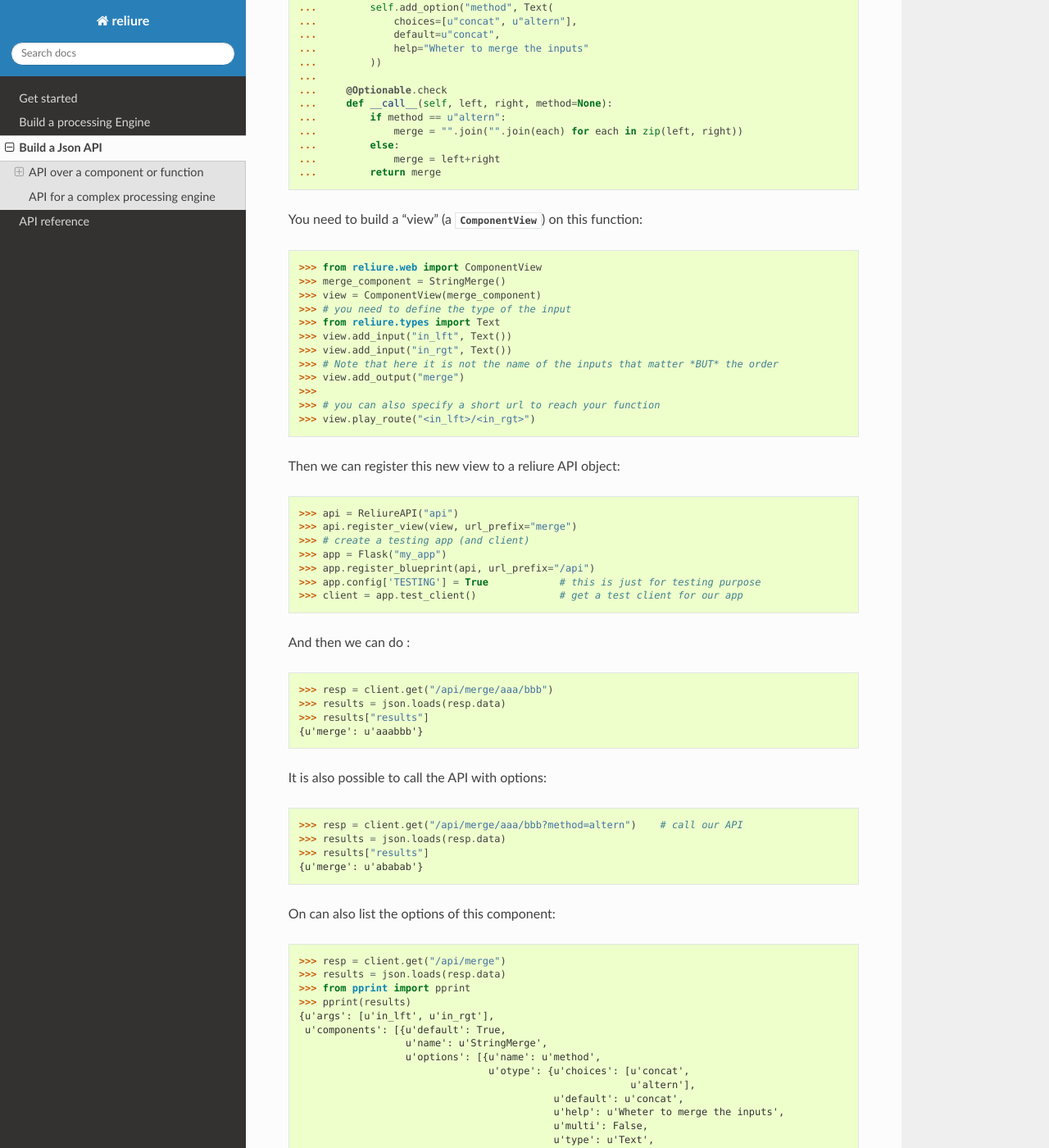
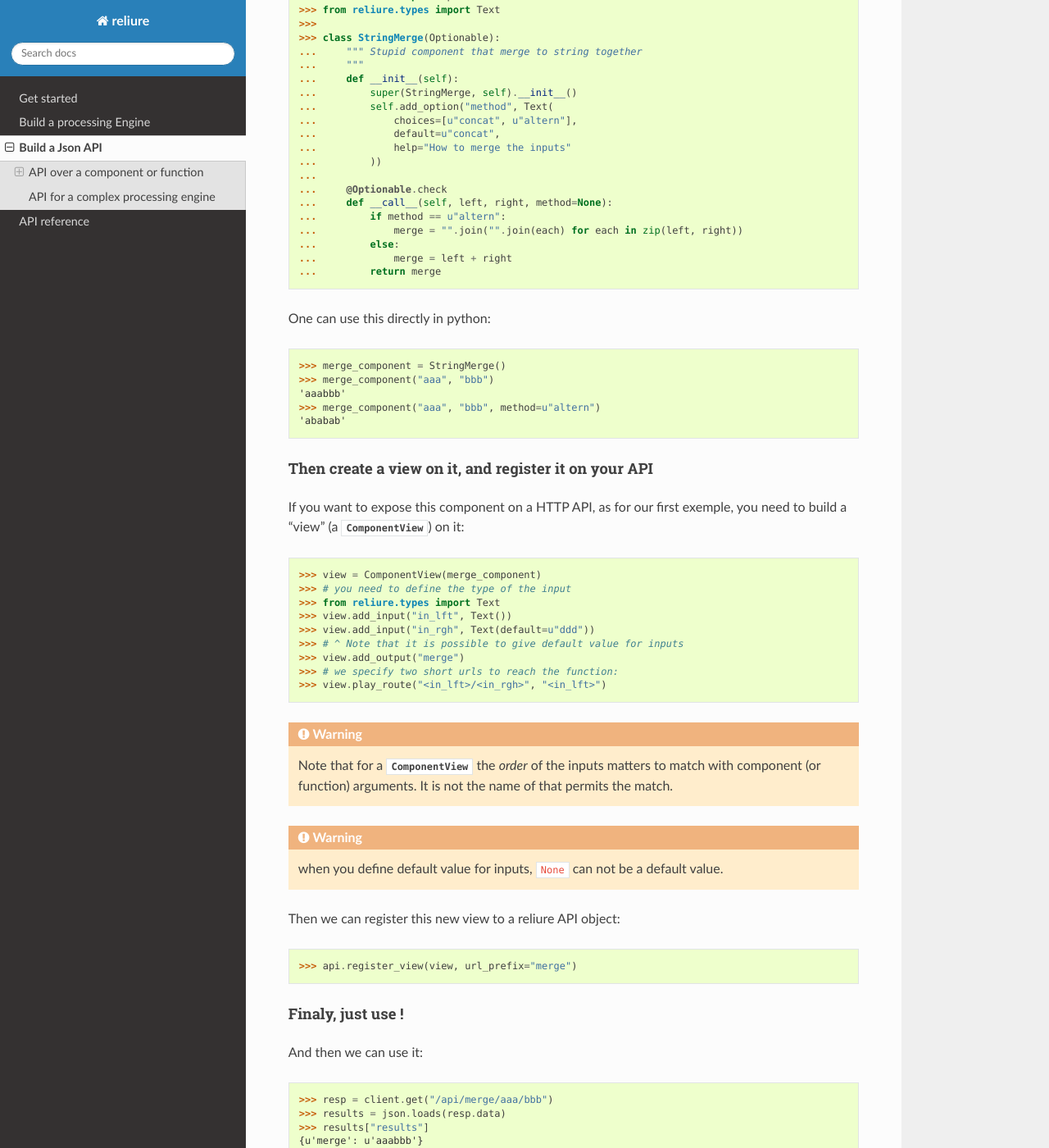
Before and after one commit to kodexlab/reliure, a Sphinx documentation site: the page built from docs/web.rst, in a window 1280 px wide and 1400 px high, scrolled down 2246 px. Shown: the whole window at 82% size. Built offline with Sphinx 7.4.7 and the Read the Docs theme 2.0.0, drawn with Linux system fonts in a browser that asks for light colours; formulas are drawn with MathJax 3; pages that are not in the unit, such as notebooks, are missing from menus; some of the changed text lies outside the part shown.

Commit message:
better doc

```diff
--- a/docs/web.rst
+++ b/docs/web.rst
@@ -15,28 +22,19 @@
 Let's see how it works on some simple examples !
 
 
-.. add some hidden import code
-
-.. doctest::
-    :hide:
-
-    >>> from pprint import pprint
-    >>> import json
-
-
 API over a component or function
-############################
+#################################
 
 Expose a simple function
-=====================
+==========================
 
 Let's imagine that we have the following hyper-complex data procesing method:
 
 >>> def count_a_and_b(chaine):
 ...     return chaine.count("a") + chaine.count("b")
 
-and we want it to be accessible on an HTTP/json supercool-powered API...
-in ohter word we just want that a GET on ``http://myapi.me.com/api/count_ab/totocotata``
+and you want it to be accessible on an HTTP/json supercool-powered API...
+In ohter word we just want that a GET on ``http://myapi.me.com/api/count_ab/totocotata``
 returns ``2`` and eventualy some other metadata (processing time for instance).
 
 Here is how we can do that with reliure.
@@ -66,7 +64,7 @@
 >>> api = ReliureAPI("api")
 >>> api.register_view(view, url_prefix="count_ab")
 
-This api object can be plug to a flask app:
+This ``api`` object can be plug to a flask app (it is a Flask :class:`.Blueprint`):
 
 >>> from flask import Flask
 >>> app = Flask("my_app")
@@ -79,7 +77,7 @@
     >>> app.config['TESTING'] = True    # this is just for testing purpose
     >>> client = app.test_client()              # get a test client for our app
 
-To illustrate API call, let's use flask testing mechanism:
+To illustrate API call, let's use Flask testing mechanism:
 
 >>> resp = client.get("/api/count_ab/abcdea")    # call our API
 >>> results = json.loads(resp.data)
@@ -103,11 +101,17 @@
  u'time': 3.314018249511719e-05,
  u'warnings': []}
 
+
 Managing options and multiple inputs
-================================
+=====================================
 
-One can imagine the following component that merge two sting with two different
-methods:
+Let's mouv on a more complex exemple...
+
+First, write your processing component
+--------------------------------------
+
+One can imagine the following component that merge two string with two
+possible methods (choice is made with an option):
 
 >>> from reliure import Optionable
 >>> from reliure.types import Text
@@ -120,7 +124,7 @@
 ...         self.add_option("method", Text(
 ...             choices=[u"concat", u"altern"],
 ...             default=u"concat",
-...             help="Wheter to merge the inputs"
+...             help="How to merge the inputs"
 ...         ))
 ...
 ...     @Optionable.check
@@ -128,62 +132,137 @@
 ...         if method == u"altern":
 ...             merge = "".join("".join(each) for each in zip(left, right))
 ...         else:
-...             merge = left+right
+...             merge = left + right
 ...         return merge
 
-You need to build a "view" (a :class:`.ComponentView`) on this function:
+One can use this directly in python:
 
->>> from reliure.web import ComponentView
 >>> merge_component = StringMerge()
+>>> merge_component("aaa", "bbb")
+'aaabbb'
+>>> merge_component("aaa", "bbb", method=u"altern")
+'ababab'
+
+
+Then create a view on it, and register it on your API
+-----------------------------------------------------
+
+If you want to expose this component on a HTTP API,
+as for our first exemple,
+you need to build a "view" (a :class:`.ComponentView`) on it:
+
 >>> view = ComponentView(merge_component)
 >>> # you need to define the type of the input
 >>> from reliure.types import Text
 >>> view.add_input("in_lft", Text())
->>> view.add_input("in_rgt", Text())
->>> # Note that here it is not the name of the inputs that matter *BUT* the order
+>>> view.add_input("in_rgh", Text(default=u"ddd"))
+>>> # ^ Note that it is possible to give default value for inputs
 >>> view.add_output("merge")
->>>
->>> # you can also specify a short url to reach your function
->>> view.play_route("<in_lft>/<in_rgt>")
+>>> # we specify two short urls to reach the function:
+>>> view.play_route("<in_lft>/<in_rgh>", "<in_lft>")
+
+.. warning:: Note that for a :class:`ComponentView` the *order* of the inputs
+    matters to match with component (or function) arguments.
+    It is not the name of that permits the match.
+
+
+.. warning:: when you define default value for inputs, ``None`` can not be a default value.
+
+.. doctest::
+    :hide:
+
+    >>> api = ReliureAPI("api")
 
 Then we can register this new view to a reliure API object:
 
->>> api = ReliureAPI("api")
 >>> api.register_view(view, url_prefix="merge")
->>> # create a testing app (and client)
->>> app = Flask("my_app")
->>> app.register_blueprint(api, url_prefix="/api")
->>> app.config['TESTING'] = True            # this is just for testing purpose
->>> client = app.test_client()              # get a test client for our app
 
-And then we can do :
+.. doctest::
+    :hide:
+
+    >>> # create a testing app (and client)
+    >>> app = Flask("my_app")
+    >>> app.register_blueprint(api, url_prefix="/api")
+    >>> app.config['TESTING'] = True            # this is just for testing purpose
+    >>> client = app.test_client()              # get a test client for our app
+
+
+Finaly, just use !
+-------------------
+
+And then we can use it:
 
 >>> resp = client.get("/api/merge/aaa/bbb")
 >>> results = json.loads(resp.data)
 >>> results["results"]
 {u'merge': u'aaabbb'}
 
+
+As we have specify a route that require only one argument, and a default value
+for this second input (``in_rgh``), it is also possible to do:
+
+>>> resp = client.get("/api/merge/aaa")
+>>> results = json.loads(resp.data)
+>>> results["results"]
+{u'merge': u'aaaddd'}
+
 It is also possible to call the API with options:
 
->>> resp = client.get("/api/merge/aaa/bbb?method=altern")    # call our API
+>>> resp = client.get("/api/merge/aaa/bbb?method=altern")
 >>> results = json.loads(resp.data)
 >>> results["results"]
 {u'merge': u'ababab'}
 
-On can also list the options of this component:
+Alternatively you can use a POST to send inputs.
+There is two posibility to provide inputs and options.
+First by using direct form encoding:
+
+>>> resp = client.post("/api/merge", data={"in_lft":"ee", "in_rgh":"hhhh"})
+>>> results = json.loads(resp.data)
+>>> results["results"]
+{u'merge': u'eehhhh'}
+
+And with options in the url:
+
+>>> resp = client.post("/api/merge?method=altern", data={"in_lft":"ee", "in_rgh":"hhhh"})
+>>> results = json.loads(resp.data)
+>>> results["results"]
+{u'merge': u'eheh'}
+
+The second option is to use a json payload:
+
+>>> data = {
+...     "in_lft":"eeee",
+...     "in_rgh":"gg",
+...     "options": {
+...         "name": "StringMerge",
+...         "options": {
+...             "method": "altern",
+...         }
+...     }
+... }
+>>> json_data = json.dumps(data)
+>>> resp = client.post("/api/merge", data=json_data, content_type='application/json')
+>>> # note that it is important to specify content_type to 'application/json'
+>>> results = json.loads(resp.data)
+>>> results["results"]
+{u'merge': u'egeg'}
+
+
+Note that a GET call on the root ``/api/merge`` returns a json that specify
+the API. With this, it is possible do list all the options of the component:
 
 >>> resp = client.get("/api/merge")
 >>> results = json.loads(resp.data)
->>> from pprint import pprint
 >>> pprint(results)
-{u'args': [u'in_lft', u'in_rgt'],
+{u'args': [u'in_lft', u'in_rgh'],
  u'components': [{u'default': True,
                   u'name': u'StringMerge',
                   u'options': [{u'name': u'method',
                                 u'otype': {u'choices': [u'concat',
                                                         u'altern'],
                                            u'default': u'concat',
-                                           u'help': u'Wheter to merge the inputs',
+                                           u'help': u'How to merge the inputs',
                                            u'multi': False,
                                            u'type': u'Text',
                                            u'uniq': False,
@@ -198,6 +277,6 @@
 
 
 API for a complex processing engine
-###############################
+###################################
 
 TODO
```
Also changed, not shown: other parts of docs/web.rst (+9 -2 lines), 1 other file.
